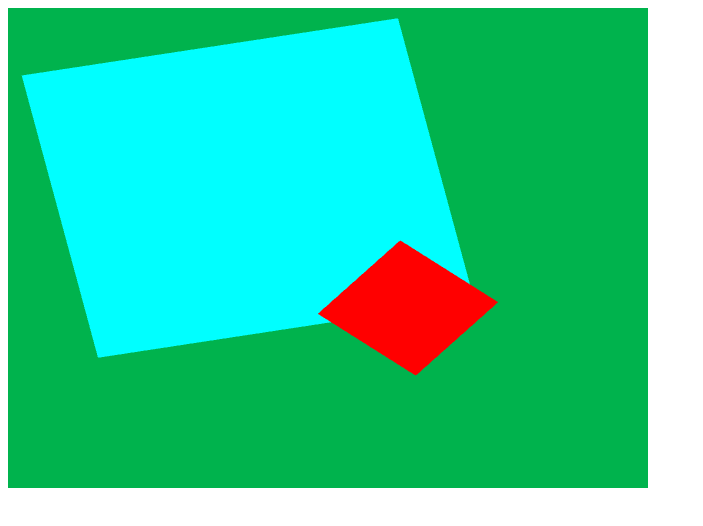
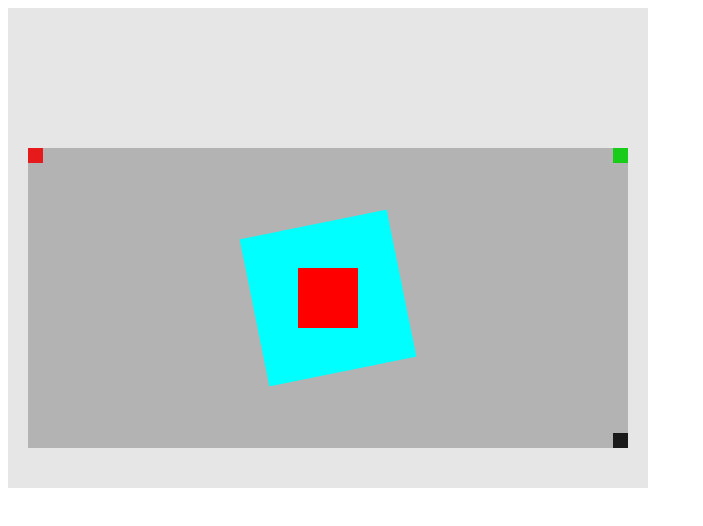
Before and after one commit to Viva-Lambda/game-engine, a website: page legacy/indexjs.html in a window 1280 px wide. Shown: the whole page, without its empty margins (0-703 px from the left). Drawn offline with Linux system fonts and the light colour scheme.

Commit message:
ch3 bitti ch4 basladi

```diff
--- a/legacy/indexjs.html
+++ b/legacy/indexjs.html
@@ -11,6 +11,7 @@
     <script type="text/javascript" src="./srcjs/motor/BasitCizer.js"></script>
     <script type="text/javascript" src="./srcjs/motor/Donusturucu.js"></script>
     <script type="text/javascript" src="./srcjs/motor/Cizilebilir.js"></script>
+    <script type="text/javascript" src="./srcjs/motor/Kamera.js"></script>
     <!-- Motor Kodu biter -->
     <!-- Oyunum Kodu baslar -->
     <script type="text/javascript" src="./srcjs/oyun/Oyunum.js"></script>
--- a/legacy/srcjs/glsl/basitvs.vert
+++ b/legacy/srcjs/glsl/basitvs.vert
@@ -1,5 +1,6 @@
 attribute vec3 kareKoordinati;
 uniform mat4 uModelDonustur;
+uniform mat4 uBakmaProj;
 void main() {
-    gl_Position = uModelDonustur * vec4(kareKoordinati, 1.0);
+  gl_Position = uBakmaProj * uModelDonustur * vec4(kareKoordinati, 1.0);
 }
--- a/legacy/srcjs/motor/BasitCizer.js
+++ b/legacy/srcjs/motor/BasitCizer.js
@@ -6,6 +6,7 @@ function BasitCizer(noktaCiziciId, renklendiriciId) {
     this.gCizerKordinatKonumu = null;
     this.pikselRengi = null;
     this.modelMatKonumu = null;
+    this.bakmaMatKonumu = null;
     //
 
     var gl = gMotor.AnaMotor.glAl();
@@ -38,6 +39,8 @@ function BasitCizer(noktaCiziciId, renklendiriciId) {
         "uPikselRengi");
     this.modelMatKonumu = gl.getUniformLocation(this.derlenenCizici,
         "uModelDonustur");
+    this.bakmaMatKonumu = gl.getUniformLocation(this.derlenenCizici,
+        "uBakmaProj");
 }
 
 BasitCizer.prototype.ciziciYukleDerle = function(dosyaYolu, ciziciTipi) {
@@ -74,10 +77,12 @@ BasitCizer.prototype.ciziciYukleDerle = function(dosyaYolu, ciziciTipi) {
     return derlenenCizici;
 }
 
-BasitCizer.prototype.ciziciAktif = function(renk) {
+BasitCizer.prototype.ciziciAktif = function(renk, bpMat) {
     var gl = gMotor.AnaMotor.glAl();
     gl.useProgram(this.derlenenCizici);
     gl.enableVertexAttribArray(this.gCizerKordinatKonumu);
+    //
+    gl.uniformMatrix4fv(this.bakmaMatKonumu, false, bpMat);
     gl.uniform4fv(this.pikselRengi, renk);
 }
 BasitCizer.prototype.modelMatKoy = function(mat) {
--- a/legacy/srcjs/motor/Cizilebilir.js
+++ b/legacy/srcjs/motor/Cizilebilir.js
@@ -11,9 +11,9 @@ Cizilebilir.prototype.donusturAl = function() {
     return this.donustur;
 }
 
-Cizilebilir.prototype.ciz = function() {
+Cizilebilir.prototype.ciz = function(bpMat) {
     var gl = gMotor.AnaMotor.glAl();
-    this.cizici.ciziciAktif(this.renk);
+    this.cizici.ciziciAktif(this.renk, bpMat);
     this.cizici.modelMatKoy(this.donustur.modelMatAl());
     console.log("modelmat koy çagirilir");
     gl.drawArrays(gl.TRIANGLE_STRIP, 0, 4);
--- /dev/null
+++ b/legacy/srcjs/motor/Kamera.js
@@ -0,0 +1,106 @@
+"use strict";
+// kamera objesi
+
+function Kamera(merkez, pencereGenisligi, gorusAlaniListesi) {
+    //
+    this.merkez = merkez; // [x, y]
+    this.pgenislik = pencereGenisligi; // x
+    this.gorusAlaniListesi = gorusAlaniListesi; // [x,y,genislik, buyukluk]
+    this.yakinPlan = 0;
+    this.uzakPlan = 1000;
+
+    //
+    this.bakmaMat = mat4.create();
+    this.projMat = mat4.create();
+    this.bakmaProjMat = mat4.create();
+
+    this.arkaPlanRengi = [0.7, 0.7, 0.7, 1];
+}
+
+Kamera.prototype.merkezKoy = function(x, y) {
+    this.merkez[0] = x;
+    this.merkez[1] = y;
+}
+Kamera.prototype.merkezAl = function() {
+    return this.merkez;
+}
+
+Kamera.prototype.genislikKoy = function(x) {
+    this.pgenislik = x;
+}
+Kamera.prototype.genislikAl = function(x) {
+    return this.pgenislik;
+}
+
+Kamera.prototype.gorusAlaniKoy = function(gListesi) {
+    if (gListesi.length !== 4) {
+        alert("Gorus Alani Listesi 4 elemanli degil");
+    }
+    this.gorusAlaniListesi = gListesi;
+}
+
+Kamera.prototype.arkaPlanRengiKoy = function(renk) {
+    if (renk.length !== 4) {
+        alert("Renk 4 elemanli degil");
+    }
+    this.arkaPlanRengi = renk;
+}
+Kamera.prototype.arkaPlanRengiAl = function() {
+    return this.arkaPlanRengi;
+}
+
+Kamera.prototype.bakmaProjMatAl = function() {
+    return this.bakmaProjMat;
+}
+
+Kamera.prototype.bakmaProjMatKur = function() {
+    //
+    var gl = gMotor.AnaMotor.glAl();
+    // gorus alani ile ilgili isler
+    gl.viewport(
+        this.gorusAlaniListesi[0],
+        this.gorusAlaniListesi[1],
+        this.gorusAlaniListesi[2],
+        this.gorusAlaniListesi[3]);
+
+    gl.scissor(
+        this.gorusAlaniListesi[0],
+        this.gorusAlaniListesi[1],
+        this.gorusAlaniListesi[2],
+        this.gorusAlaniListesi[3]);
+
+    gl.clearColor(
+        this.arkaPlanRengi[0],
+        this.arkaPlanRengi[1],
+        this.arkaPlanRengi[2],
+        this.arkaPlanRengi[3]);
+    gl.enable(gl.SCISSOR_TEST);
+    gl.clear(gl.COLOR_BUFFER_BIT);
+    gl.disable(gl.SCISSOR_TEST);
+
+    // bakma matrisi ile ilgili isler
+    mat4.lookAt(this.bakmaMat,
+        [ // hedef
+            this.merkez[0],
+            this.merkez[1],
+            10 // z kordinati
+        ],
+        [ // konum
+            this.merkez[0],
+            this.merkez[1],
+            0 // z kordinati
+        ], [ // tepe
+            0, 1, 0
+        ]
+    );
+    var yariGenislik = 0.5 * this.pgenislik;
+    var yariUzunluk = yariGenislik * (this.gorusAlaniListesi[3] /
+        this.gorusAlaniListesi[2]); // genislik * bakma orani(aspect ratio)
+
+    mat4.ortho(this.projMat,
+        -yariGenislik, yariGenislik, -yariUzunluk, yariUzunluk,
+        this.yakinPlan, this.uzakPlan);
+
+    mat4.multiply(this.bakmaProjMat, this.projMat, this.bakmaMat);
+
+}
--- a/legacy/srcjs/oyun/Oyunum.js
+++ b/legacy/srcjs/oyun/Oyunum.js
@@ -3,6 +3,9 @@
 function Oyunum(kanvasId) {
     this.cizer = null;
     gMotor.AnaMotor.glBaslat(kanvasId);
+    var gl = gMotor.AnaMotor.glAl();
+
+    this.kamera = new Kamera(vec2.fromValues(20, 60), 20, [20, 40, 600, 300]);
 
     this.cizer = new BasitCizer("./srcjs/glsl/basitvs.vert",
         "./srcjs/glsl/degisikrenk.frag");
@@ -14,20 +17,50 @@ function Oyunum(kanvasId) {
     this.kirmiziKare = new Cizilebilir(this.cizer);
     this.kirmiziKare.renkKoy([1, 0, 0, 1]);
 
+    //
+    this.solUstKare = new Cizilebilir(this.cizer);
+    this.solUstKare.renkKoy([0.9, 0.1, 0.1, 1]);
+    //
+    this.solAltKare = new Cizilebilir(this.cizer);
+    this.solAltKare.renkKoy([0.1, 0.1, 0.1, 1]);
+
+    // sag
+    this.sagUstKare = new Cizilebilir(this.cizer);
+    this.sagUstKare.renkKoy([0.1, 0.8, 0.1, 1.0]);
+    //
+    this.sagAltKare = new Cizilebilir(this.cizer);
+    this.sagAltKare.renkKoy([0.1, 0.1, 0.8, 1.0]);
+
     // kanvas temizle
-    gMotor.AnaMotor.kanvasTemizle([0, 0.7, 0.3, 1]);
+    gMotor.AnaMotor.kanvasTemizle([0.9, 0.9, 0.9, 1]);
+
+    //
+    this.kamera.bakmaProjMatKur();
+    var bakmaProjMat = this.kamera.bakmaProjMatAl();
+
+    //
 
     // matrisleri olustur
-    this.beyazKare.donustur.konumKoy(-0.25, 0.25);
+    this.beyazKare.donustur.konumKoy(20, 60);
     this.beyazKare.donustur.radyanKoy(0.2);
-    this.beyazKare.donustur.boyutKoy(1.2, 1.2);
+    this.beyazKare.donustur.boyutKoy(5, 5);
     // beyaz çiz
-    this.beyazKare.ciz();
+    this.beyazKare.ciz(bakmaProjMat);
 
-    this.kirmiziKare.donustur.konumKoy(0.25, -0.25);
-    this.kirmiziKare.donustur.radyanKoy(-0.7);
-    this.kirmiziKare.donustur.boyutKoy(0.4, 0.4);
+    this.kirmiziKare.donustur.konumKoy(20, 60);
+    this.kirmiziKare.donustur.boyutKoy(2, 2);
+    // kirmizi çiz
+    this.kirmiziKare.ciz(bakmaProjMat);
 
-    // kirmizi çiz
-    this.kirmiziKare.ciz();
+    // sol ust
+    this.solUstKare.donustur.konumKoy(10, 65);
+    this.solUstKare.ciz(bakmaProjMat);
+
+    // sag ust
+    this.sagUstKare.donustur.konumKoy(30, 65);
+    this.sagUstKare.ciz(bakmaProjMat);
+
+    //
+    this.solAltKare.donustur.konumKoy(30, 55);
+    this.solAltKare.ciz(bakmaProjMat);
 }
```
Also changed, not shown: legacy/srcjs/motor/ana/OyunDongusu.js (added, +54 -0 lines).
